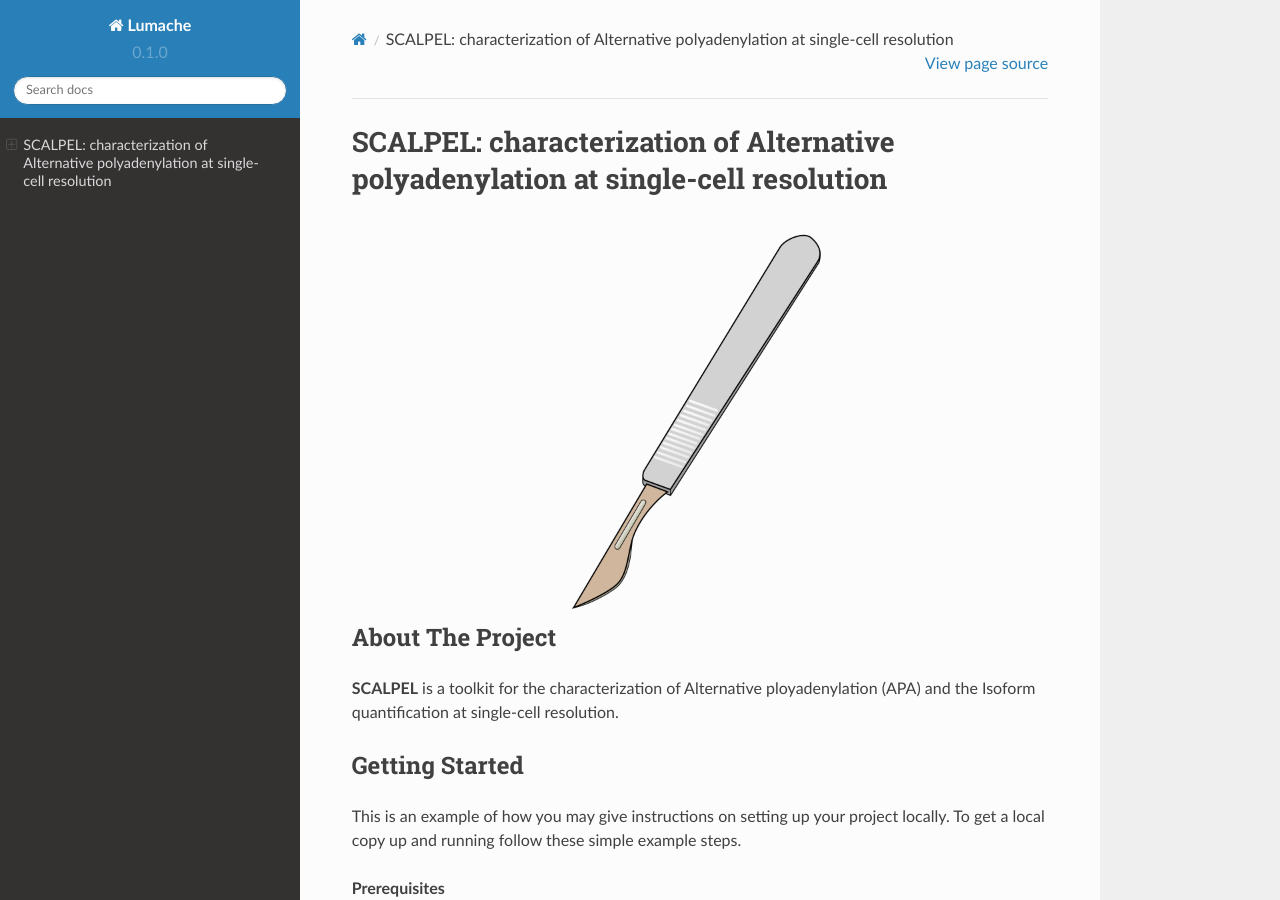
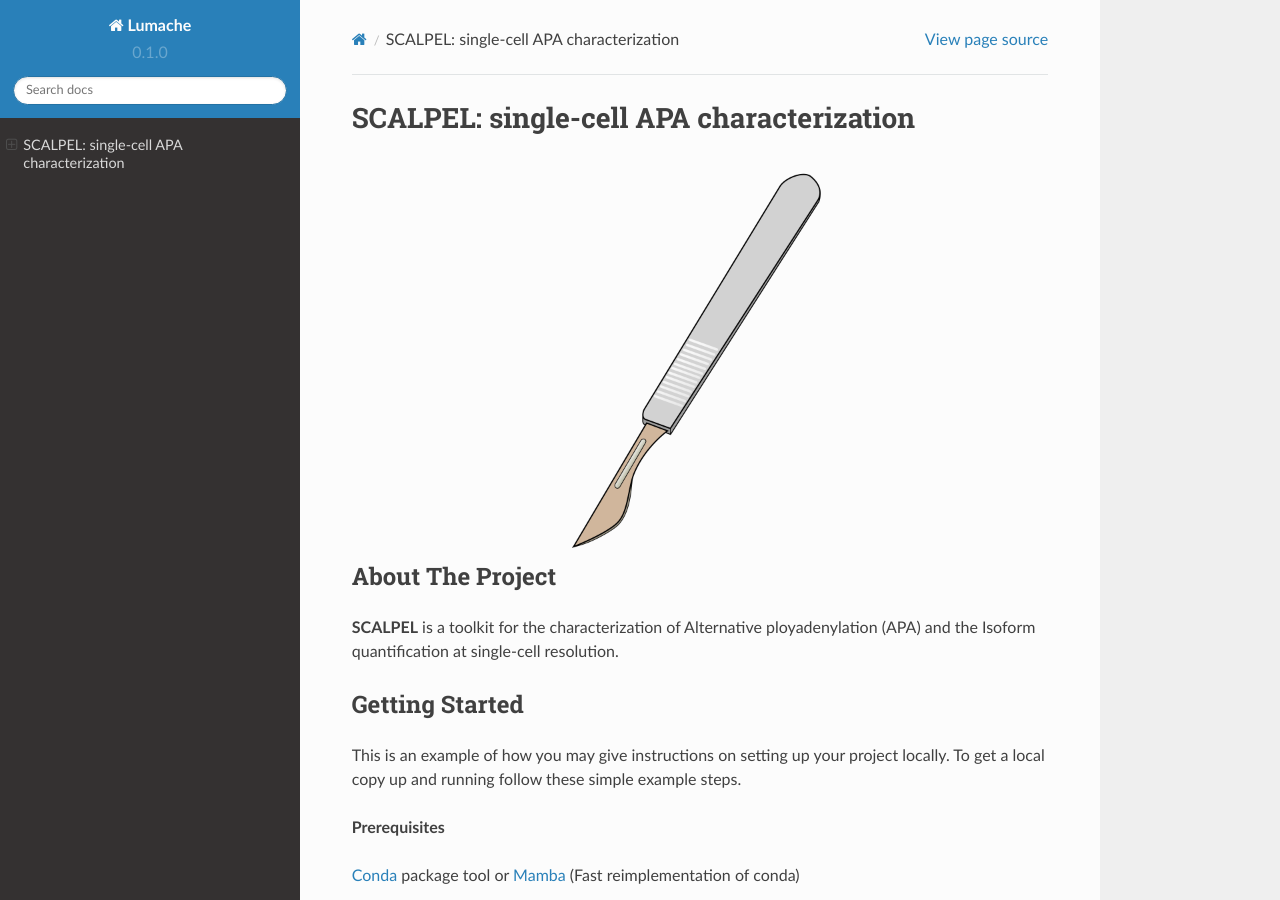
Before and after one commit to Franzx7/readthedoctest, a Sphinx documentation site: the page built from docs/source/index.rst, in a window 1280 px wide and 900 px high. Built offline with Sphinx 7.4.7 and the Read the Docs theme 2.0.0, drawn with Linux system fonts in a browser that asks for light colours; pages that are not in the unit, such as notebooks, are missing from menus.

Commit message:
Update index.rst

```diff
--- a/docs/source/index.rst
+++ b/docs/source/index.rst
@@ -1,7 +1,7 @@
 
 
-SCALPEL: characterization of Alternative polyadenylation  at single-cell resolution
-======================================================================================
+SCALPEL: single-cell APA characterization
+=========================================
 
 
 .. figure:: _static/logo_scalpel.png
```
